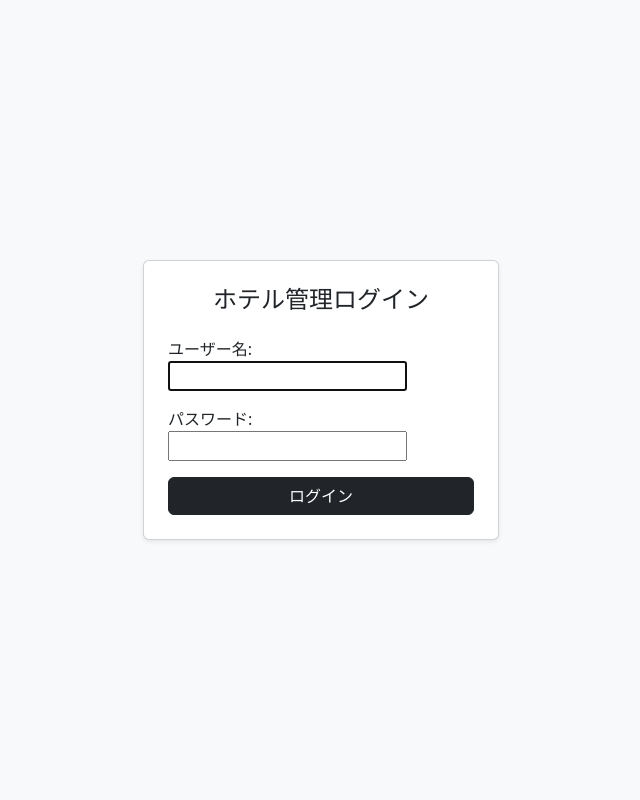
After one commit to Hibiki0417/LOCORO, a Django app: page /manager/login/ in a window 1280 px wide. The commit adds this page. Shown: the whole page, without its empty margins (319-959 px from the left). Run offline with Django 5.2, Linux system fonts and the light colour scheme.

Commit message:
Implement manager auth flow and protect dashboard access

```diff
--- a/core/templates/core/base_manager.html
+++ b/core/templates/core/base_manager.html
@@ -61,7 +61,7 @@
             {# ログアウト導線がある場合のみ有効化 #}
 
             <li>
-              <a class="dropdown-item text-danger" href="{% url 'core:logout' %}">
+              <a class="dropdown-item text-danger" href="{% url 'core:manager_logout' %}">
                 ログアウト
               </a>
             </li>
--- /dev/null
+++ b/core/templates/core/manager_login.html
@@ -0,0 +1,43 @@
+{% load static %}
+<!DOCTYPE html>
+<html lang="ja">
+<head>
+    <meta charset="UTF-8">
+    <meta name="viewport" content="width=device-width, initial-scale=1.0">
+    <title>LOCORO 管理画面ログイン</title>
+
+    <link href="https://cdn.jsdelivr.net/npm/bootstrap@5.3.0/dist/css/bootstrap.min.css" rel="stylesheet">
+    <link rel="stylesheet" href="{% static 'manager.css' %}">
+</head>
+<body class="bg-light">
+
+    <div class="container">
+        <div class="row justify-content-center" style="min-height: 100vh; align-items: center;">
+            <div class="col-12 col-md-6 col-lg-4">
+                <div class="card shadow-sm">
+                    <div class="card-body p-4">
+                        <h1 class="h4 text-center mb-4">ホテル管理ログイン</h1>
+
+                        {% if form.errors %}
+                            <div class="alert alert-danger">
+                                ユーザー名またはパスワードが正しくありません。
+                            </div>
+                        {% endif %}
+
+                        {% if next %}
+                            <p class="text-muted small">ログイン後に続きの画面へ移動します。</p>
+                        {% endif %}
+
+                        <form method="post">
+                            {% csrf_token %}
+                            {{ form.as_p }}
+                            <button type="submit" class="btn btn-dark w-100">ログイン</button>
+                        </form>
+                    </div>
+                </div>
+            </div>
+        </div>
+    </div>
+
+</body>
+</html>
--- a/core/urls.py
+++ b/core/urls.py
@@ -8,9 +8,11 @@ app_name = "core"
 urlpatterns = [
     path("rooms/", RoomListView.as_view(), name="room_list"),
     path("hotels/", HotelListView.as_view(), name="hotel_list"),
+
+    path("manager/login/", views.ManagerLoginView.as_view(), name="manager_login"),
     path("manager/",ManagerRoomDashboardView.as_view(),name="manager_dashboard",),
     path("manager/hotel/settings/", views.ManagerHotelSettingsView.as_view(), name="manager_hotel_settings"),
-     path("logout/", auth_views.LogoutView.as_view(), name="logout"),
+    path("manager/logout/", auth_views.LogoutView.as_view(), name="manager_logout"),
 
     path("rooms/<int:pk>/detail", RoomDetailView.as_view(), name="room_detail"),
     path("rooms/<int:pk>/start_hold/",start_hold,name="start_hold"),
--- a/core/views.py
+++ b/core/views.py
@@ -13,7 +13,7 @@ from django.urls import reverse, reverse_lazy
 from django.contrib.auth.decorators import login_required
 from django.utils.decorators import method_decorator
 from django.http import JsonResponse, HttpResponseForbidden
-
+from django.contrib.auth.views import LoginView
 
 class RoomListView(ListView):
     model = Room
@@ -267,26 +267,27 @@ class RoomStatusView(View):
         return redirect("core:manager_room_detail", pk=room.pk)
 
 
-class ManagerRoomDashboardView(ListView):
+class ManagerRoomDashboardView(LoginRequiredMixin, ListView):
     """
-    ホテル全体の客室ステータスを一覧表示するダッシュボード。
+    ホテル全体の空室ステータスを一覧表示するダッシュボード。
     ・フロア別タブ
     ・ステータス別フィルター（オプション）
     """
-
     model = Room
     template_name = "core/manager_room_dashboard.html"
     context_object_name = "rooms"
+    login_url = reverse_lazy("core:manager_login")
 
     def get_queryset(self):
         qs = Room.objects.select_related("hotel").order_by("floor", "room_number")
         staff = getattr(self.request.user, "staff_profile", None)
 
         if staff and staff.hotel:
-         qs = qs.filter(hotel=staff.hotel)
+            qs = qs.filter(hotel=staff.hotel)
+        else:
+            qs = qs.none()
 
-
-        # フロアでフィルター（?floor=3 など）
+        # フロアでフィルター (?floor=3 など)
         floor = self.request.GET.get("floor")
         if floor:
             try:
@@ -294,7 +295,7 @@ class ManagerRoomDashboardView(ListView):
             except ValueError:
                 pass
 
-        # ステータスでフィルター（?status=available など）
+        # ステータスでフィルター (?status=available など)
         status = self.request.GET.get("status")
         if status:
             qs = qs.filter(status=status)
@@ -318,7 +319,7 @@ class ManagerRoomDashboardView(ListView):
         # ステータス一覧（ラベル付き）
         context["status_choices"] = [
             (RoomStatus.AVAILABLE, "空室（予約可）"),
-            (RoomStatus.HOLDING, "予約枠"),
+            (RoomStatus.HOLDING, "予約中"),
             (RoomStatus.OCCUPIED, "利用中"),
             (RoomStatus.CLEANING, "清掃中"),
             (RoomStatus.UNAVAILABLE, "予約停止中"),
@@ -417,3 +418,23 @@ class HotelListView(ListView):
     def get_queryset(self):
         # 公開（有効）ホテルだけを一覧表示
         return Hotel.objects.filter(is_active=True).order_by("name")
+
+class ManagerLoginView(LoginView):
+    template_name = "core/manager_login.html"
+    redirect_authenticated_user = True
+
+    def get_success_url(self):
+        return reverse_lazy("core:manager_dashboard")
+
+    def form_valid(self, form):
+        user = form.get_user()
+
+        if not hasattr(user, "staff_profile"):
+            form.add_error(None, "ホテルスタッフアカウントではありません。")
+            return self.form_invalid(form)
+
+        if not user.is_active:
+            form.add_error(None, "このアカウントは無効です。")
+            return self.form_invalid(form)
+
+        return super().form_valid(form)
--- a/locoro_app/settings.py
+++ b/locoro_app/settings.py
@@ -121,3 +121,8 @@ DEFAULT_AUTO_FIELD = 'django.db.models.BigAutoField'
 
 MEDIA_URL = '/media/'
 MEDIA_ROOT = BASE_DIR / 'media'
+
+
+LOGIN_URL = 'core:manager_login'
+LOGIN_REDIRECT_URL = 'core:manager_dashboard'
+LOGOUT_REDIRECT_URL = 'core:manager_login'
```
